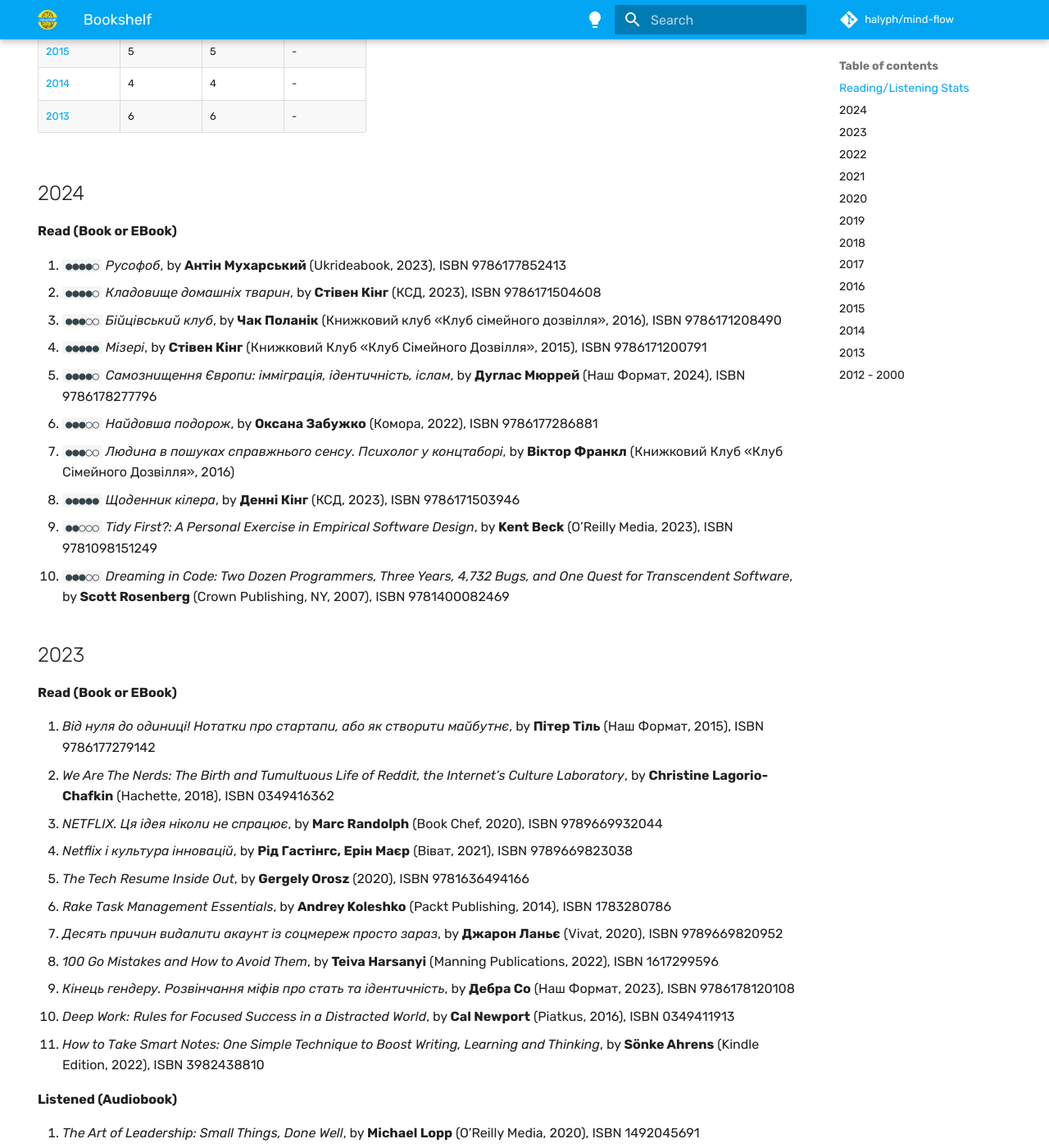
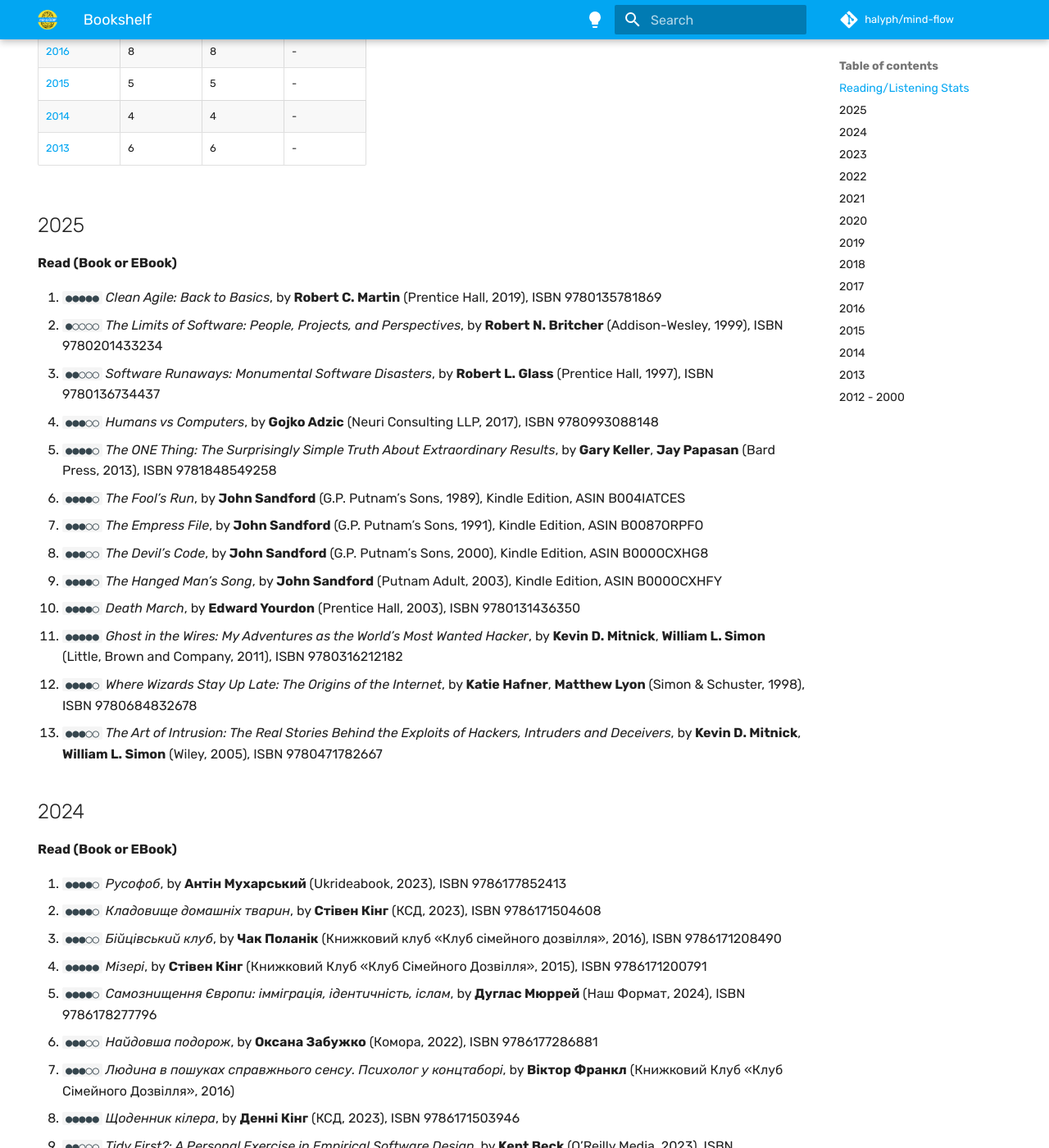
Before and after one commit to halyph/mind-flow, an MkDocs documentation site: the page built from docs/bookshelf.md, in a window 1280 px wide and 1400 px high, scrolled down 800 px. Shown: the whole window at 82% size. Built offline with MkDocs 1.6.1 and Material for MkDocs 9.7.7, drawn with Linux system fonts in a browser that asks for light colours; some web fonts are replaced; comment, search, counter and statistics services are not loaded; some of the changed text lies outside the part shown.

Commit message:
upd bookshelf.md

```diff
--- a/docs/bookshelf.md
+++ b/docs/bookshelf.md
@@ -26,6 +26,7 @@ Ratings explained
 
 | Year          | Total | (E)Book | Audiobook |
 |---------------|-------|---------|-----------|
+| [2025](#2025) | 13    | 13      | -         |
 | [2024](#2024) | 10    | 10      | -         |
 | [2023](#2023) | 16    | 11      | 5         |
 | [2022](#2022) | 19    | 7       | 12        |
@@ -38,6 +39,24 @@ Ratings explained
 | [2015](#2015) | 5     | 5       | -         |
 | [2014](#2014) | 4     | 4       | -         |
 | [2013](#2013) | 6     | 6       | -         |
+
+## 2025
+
+**Read (Book or EBook)**
+
+1. `●●●●●` *Clean Agile: Back to Basics*, by **Robert C. Martin** (Prentice Hall, 2019), ISBN 9780135781869
+2. `●○○○○` *The Limits of Software: People, Projects, and Perspectives*, by **Robert N. Britcher** (Addison-Wesley, 1999), ISBN 9780201433234
+3. `●●○○○` *Software Runaways: Monumental Software Disasters*, by **Robert L. Glass** (Prentice Hall, 1997), ISBN 9780136734437
+4. `●●●○○` *Humans vs Computers*, by **Gojko Adzic** (Neuri Consulting LLP, 2017), ISBN 9780993088148
+5. `●●●●○` *The ONE Thing: The Surprisingly Simple Truth About Extraordinary Results*, by **Gary Keller**, **Jay Papasan** (Bard Press, 2013), ISBN 9781848549258
+6. `●●●●○` *The Fool's Run*, by **John Sandford** (G.P. Putnam's Sons, 1989), Kindle Edition, ASIN B004IATCES
+7. `●●●○○` *The Empress File*, by **John Sandford** (G.P. Putnam's Sons, 1991), Kindle Edition, ASIN B0087ORPFO
+8. `●●●○○` *The Devil's Code*, by **John Sandford** (G.P. Putnam's Sons, 2000), Kindle Edition, ASIN B000OCXHG8
+9. `●●●●○` *The Hanged Man's Song*, by **John Sandford** (Putnam Adult, 2003), Kindle Edition, ASIN B000OCXHFY
+10. `●●●●○` *Death March*, by **Edward Yourdon** (Prentice Hall, 2003), ISBN 9780131436350
+11. `●●●●●` *Ghost in the Wires: My Adventures as the World's Most Wanted Hacker*, by **Kevin D. Mitnick**, **William L. Simon** (Little, Brown and Company, 2011), ISBN 9780316212182
+12. `●●●●○` *Where Wizards Stay Up Late: The Origins of the Internet*, by **Katie Hafner**, **Matthew Lyon** (Simon & Schuster, 1998), ISBN 9780684832678
+13. `●●●○○` *The Art of Intrusion: The Real Stories Behind the Exploits of Hackers, Intruders and Deceivers*, by **Kevin D. Mitnick**, **William L. Simon** (Wiley, 2005), ISBN 9780471782667
 
 ## 2024
 
```
Also changed, not shown: other parts of docs/bookshelf.md (+1 -1 lines).
